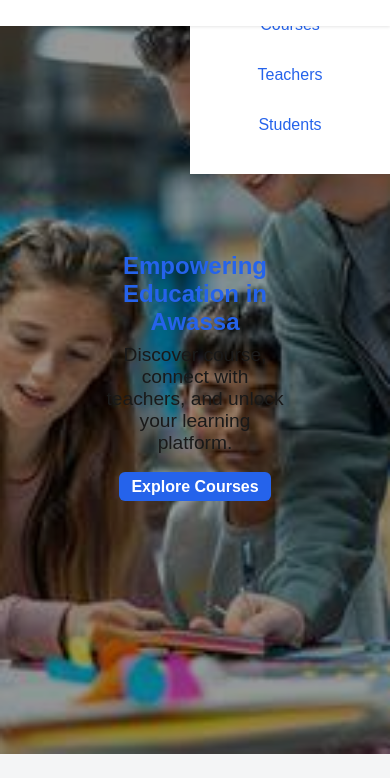
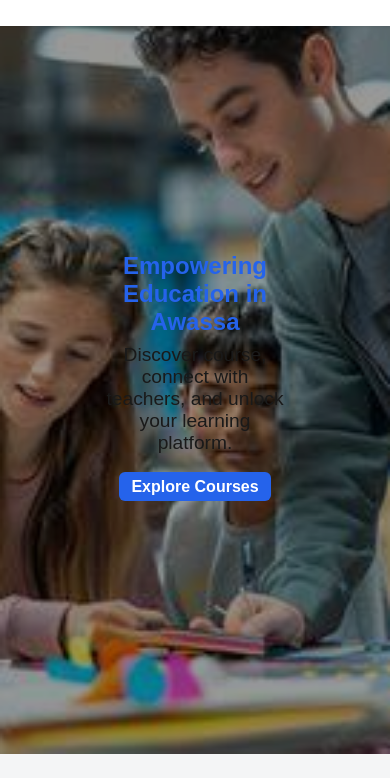
Before and after one commit to degifetise/hawasa-eagle-turoial-websites, a plain HTML site: page index.html in a window 390 px wide. Shown: the part 66-844 px from the top of the page. Drawn offline with Linux system fonts and the light colour scheme.

Commit message:
fix/navbar alignment

```diff
--- a/responsive.css
+++ b/responsive.css
@@ -19,7 +19,7 @@ body.dark {
     flex-direction: column;
     background: var(--top-bar-bg-color);
     position: absolute;
-    top: 0;
+    top: -100%;
     right: 0;
     width: 200px;
     padding: 2rem 1rem;
```
